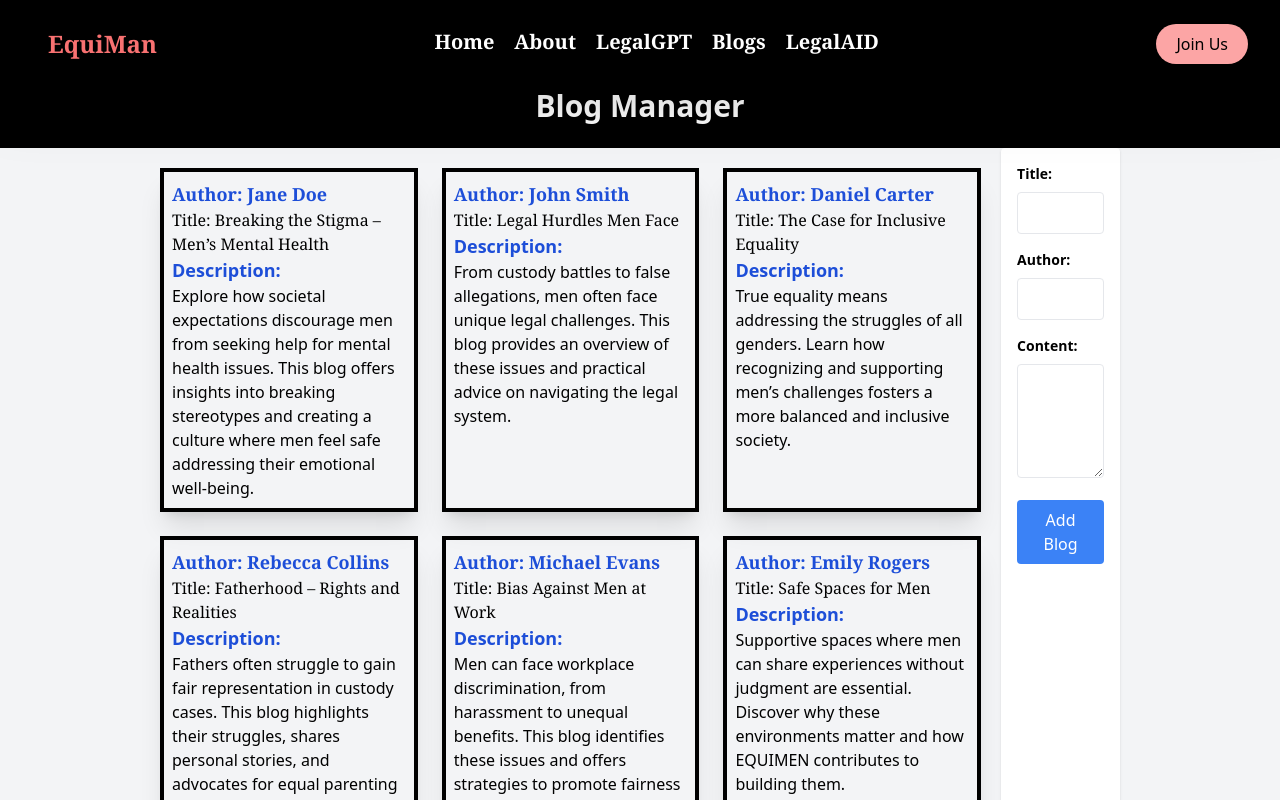
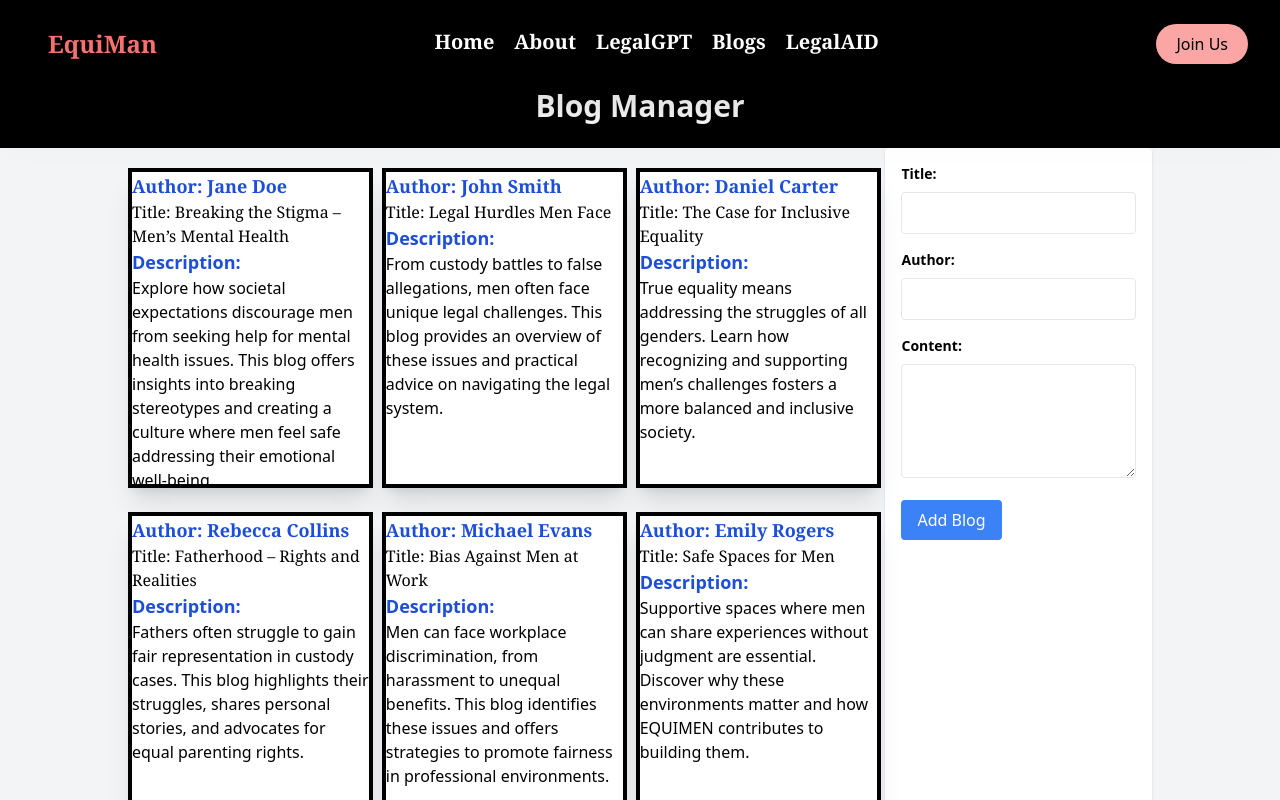
Before and after one commit to KrishivDawra/EquiMan, a React (Vite) app: page /blogs in a window 1280 px wide. Shown: the top 800 px of the page. Built offline with nearby package versions, Linux system fonts and the light colour scheme.

Commit message:
blog flashs

```diff
--- a/src/BlogPROP.jsx
+++ b/src/BlogPROP.jsx
@@ -2,12 +2,23 @@ import React from 'react'
 
 const BlogsPROP = (props) => {
   return (
-    <div className='flex flex-col h-68 max-w-3xl border-4 shadow-xl border-black p-2'>
-        <h1 className='text-lg font-bold font-serif text-blue-700'>Author: {props.author}</h1>
-        <h1 className='text-md font-serif'>Title: {props.title}</h1>
-        <h1 className='text-blue-700 text-lg font-bold'>Description:</h1>
-        <h1>{props.content}</h1>
-    </div>
+    <div className="relative h-[320px] p-2 w-[245px] border-4 border-black shadow-xl  overflow-hidden group">
+  {/* Front Side */}
+  <div className="absolute inset-0 bg-white transition-transform duration-500 transform group-hover:translate-y-full">
+    <h1 className="text-lg font-bold font-serif text-blue-700">
+      Author: {props.author}
+    </h1>
+    <h1 className="text-md font-serif">Title: {props.title}</h1>
+    <h1 className="text-blue-700 text-lg font-bold">Description:</h1>
+    <p>{props.content}</p>
+  </div>
+
+  {/* Back Side */}
+  <div className="absolute inset-0 bg-blue-500 text-white flex items-center justify-center transition-transform duration-500 transform translate-y-full group-hover:translate-y-0">
+    <h1 className="text-xl font-bold">More Information</h1>
+  </div>
+</div>
+
   )
 }
 
--- a/src/Blogs.jsx
+++ b/src/Blogs.jsx
@@ -31,11 +31,11 @@ const Blogs = () => {
       </div>
       <h1 className="text-3xl font-bold mb-6 text-white flex justify-center items-center" >Blog Manager</h1>
       <div className=" flex justify-center items-center min-h-screen bg-gray-100 px-6">
-        <div className="flex flex-row-reverse gap-5 w-full max-w-screen-lg px-8">
+        <div className="flex flex-row-reverse gap-5 w-full max-w-screen-lg">
 
 
           {/* Add Blog Form */}
-          <form onSubmit={handleSubmit} className="mb-6 p-4 bg-white shadow rounded ">
+          <form onSubmit={handleSubmit} className="mb-2 p-4 bg-white shadow rounded ">
             <div className="mb-4">
               <label className="block text-sm font-bold mb-2">Title:</label>
               <input
```
